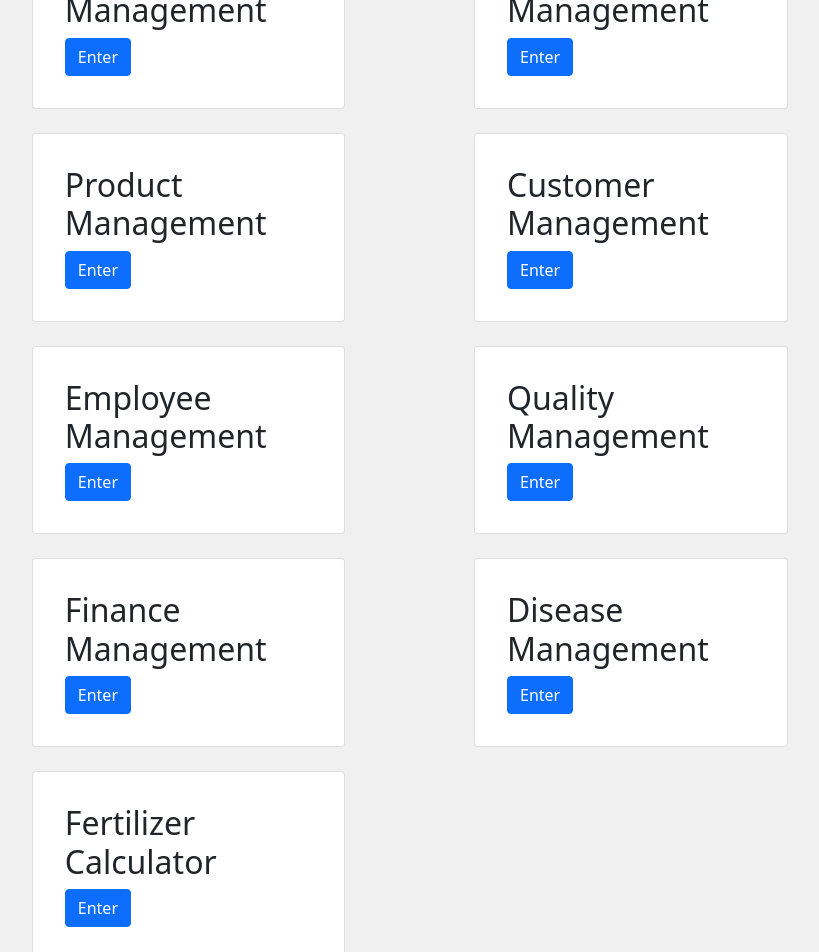
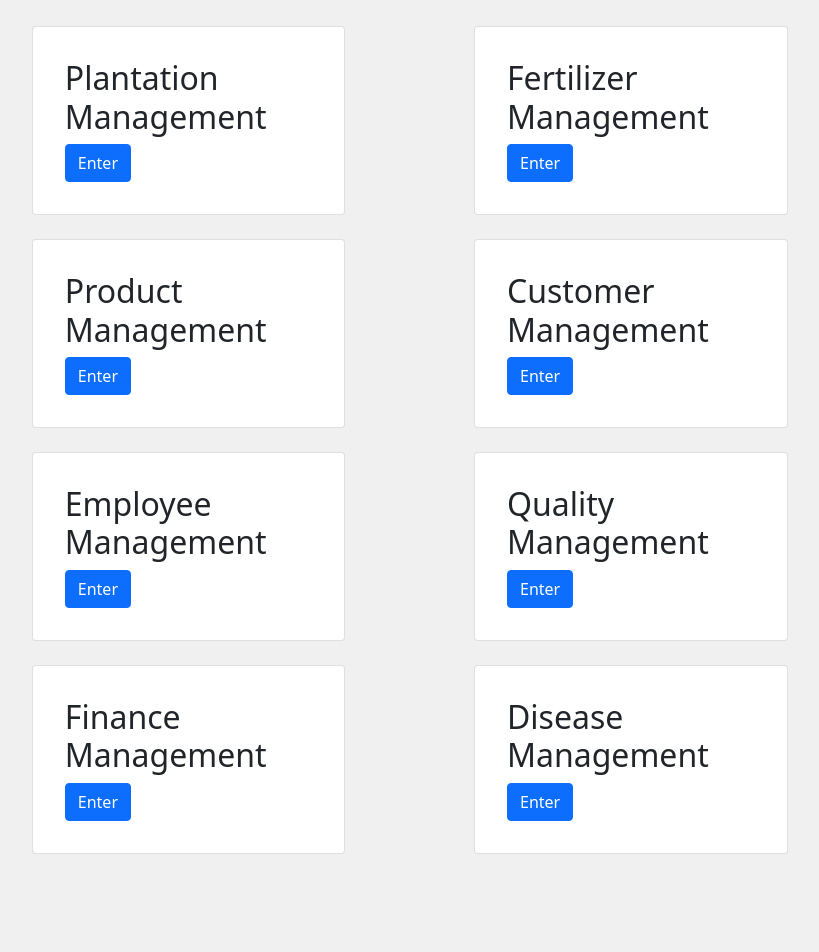
Before and after one commit to OSithu/Coconut-Production-System, a React (Create React App) app in the folder client/: page / in a window 1280 px wide. Shown: the top 952 px of the page, without its empty margins (178-997 px from the left). After the commit the page ends 854 px from the top, so only its background shows below. Built offline with nearby package versions, Linux system fonts and the light colour scheme.

Commit message:
remove card-calculator in dashboard

```diff
--- a/client/src/components/dashboard.js
+++ b/client/src/components/dashboard.js
@@ -89,19 +89,6 @@ export default class Dashboard extends Component {
   </div>
 </div>
 
-<br></br>
-
-  <div class="row">
-  <div class="col-sm-6">
-    <div class="card w-75 p-3">
-      <div class="card-body">
-        <h2 class="card-title">Fertilizer Calculator</h2>
-        <a href="/Calculator" class="btn btn-primary">Enter</a>
-      </div>
-    </div>
-  </div>
-</div>
-
 </div>
 
   </div>
```
